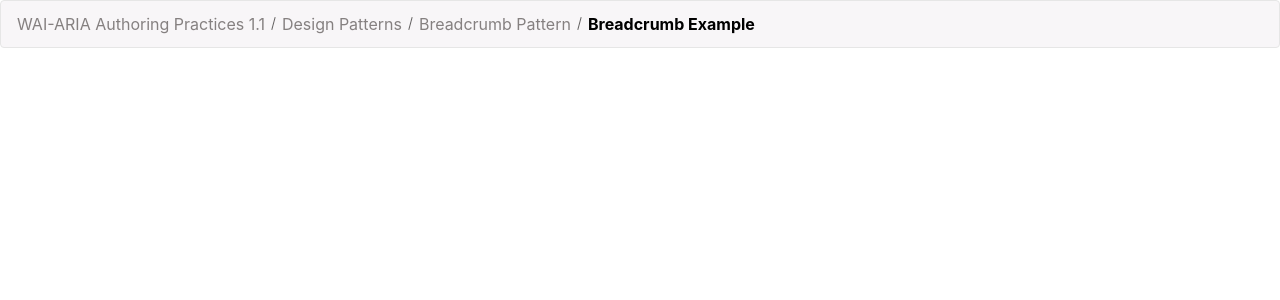
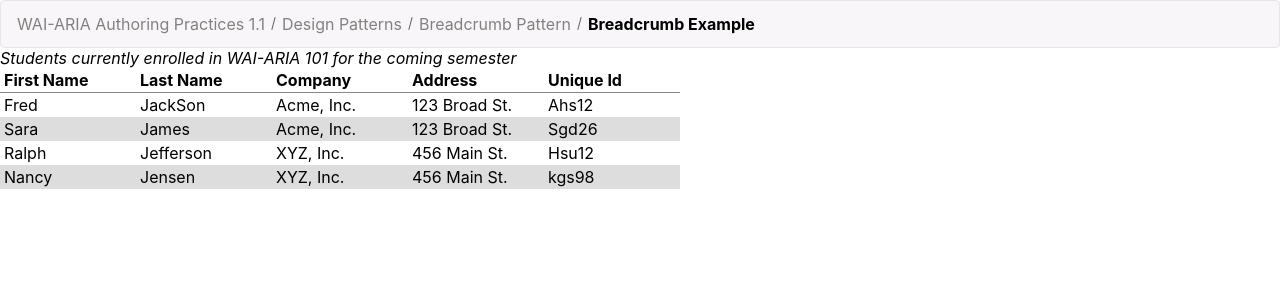
Before and after one commit to tungbd-0214/WAI_ARIA, a React (Create React App) app: page / in a window 1280 px wide. Shown: the top 300 px of the page. Built offline with nearby package versions, Linux system fonts and the light colour scheme.

Commit message:
Create table component

```diff
--- a/src/App.js
+++ b/src/App.js
@@ -1,5 +1,7 @@
+import React from "react";
 import "./App.css";
 import BreadCrumb from "./components/breadcrumb/Breadcrumb";
+import Table from "./components/table/Table";
 
 function App() {
   const breadcrumbItems = [
@@ -20,8 +22,22 @@ function App() {
       href : "../../#aria_ex/#breadcrumb/index.html",
     }
   ]
+ const tableItems = [
+   ["First Name","Last Name","Company","Address","Unique Id"],
+   ["Fred","JackSon","Acme, Inc.","123 Broad St.","Ahs12"],
+   ["Sara","James","Acme, Inc.","123 Broad St.","Sgd26"],
+   ["Ralph","Jefferson","XYZ, Inc.","456 Main St.","Hsu12"],
+   ["Nancy","Jensen","XYZ, Inc.","456 Main St.","kgs98"]
+  ]
 
-  return <BreadCrumb items={breadcrumbItems}/>;
+const tableDescription = "Students currently enrolled in WAI-ARIA 101 for the coming semester"
+
+  return (
+    <React.Fragment >
+      <BreadCrumb items={breadcrumbItems}/>
+      <Table  description={tableDescription} contents={tableItems} />
+    </React.Fragment>
+  );
 }
 
 export default App;
--- /dev/null
+++ b/src/components/table/Table.js
@@ -0,0 +1,26 @@
+import React from 'react'
+import styles from './Table.module.css'
+import TableRow from './TableRow';
+
+const Table = (props) => {
+  const tableLabels = props.contents[0]
+  const tableContents = props.contents.slice(1)
+  const rowLen = props.contents.length;
+  return (
+      <div role="table" className={styles["table"]}
+           aria-label="Students"
+           aria-describedby="students_table_desc">
+          <div id="students_table_desc">
+                {props.description}
+          </div>
+          <div role="rowgroup" className={styles["rowGroup"]}>
+                <TableRow contents={tableLabels} header={true}/>
+          </div>
+          <div role="rowgroup" className={styles["rowGroup"]}>
+              {tableContents.map((rowContent) => <TableRow contents={rowContent} header={false} key={rowContent[rowLen-1]}/>)}
+          </div>
+       </div>
+  );
+}
+
+export default Table;
--- /dev/null
+++ b/src/components/table/Table.module.css
@@ -0,0 +1,13 @@
+.annotate {
+  font-style: italic;
+  color: #366ed4;
+}
+
+.table {
+  display: table;
+}
+
+.table > div[id] {
+  display: table-caption;
+  font-style: italic;
+}
--- /dev/null
+++ b/src/components/table/TableCell.js
@@ -0,0 +1,13 @@
+import React from 'react'
+import styles from './TableCell.module.css'
+
+const TableCell = (props) => {
+
+  return (
+      <span role="cell" className={props.header ? styles["columnHeader"] : styles["tableCell"]}>
+        {props.label}
+      </span>
+  )
+}
+
+export default TableCell;
--- /dev/null
+++ b/src/components/table/TableCell.module.css
@@ -0,0 +1,10 @@
+.tableCell,
+.columnHeader {
+  display: table-cell;
+  padding: 0.125em 0.25em;
+  width: 8em;
+}
+.columnHeader {
+  font-weight: bold;
+  border-bottom: thin solid #888;
+}
--- /dev/null
+++ b/src/components/table/TableRow.js
@@ -0,0 +1,14 @@
+import React from 'react'
+import TableCell from './TableCell'
+import styles from './TableRow.module.css'
+
+const TableRow = (props) => {
+
+  return (
+    <div role="row" className={styles["tableRow"]}>
+        {props.contents.map((content) => <TableCell label={content} key={content} header={props.header}/>)}
+    </div>
+  )
+}
+
+export default TableRow
--- /dev/null
+++ b/src/components/table/TableRow.module.css
@@ -0,0 +1,6 @@
+.tableRow {
+  display: table-row;
+}
+ .tableRow:nth-child(even) {
+  background-color: #ddd;
+}
```
